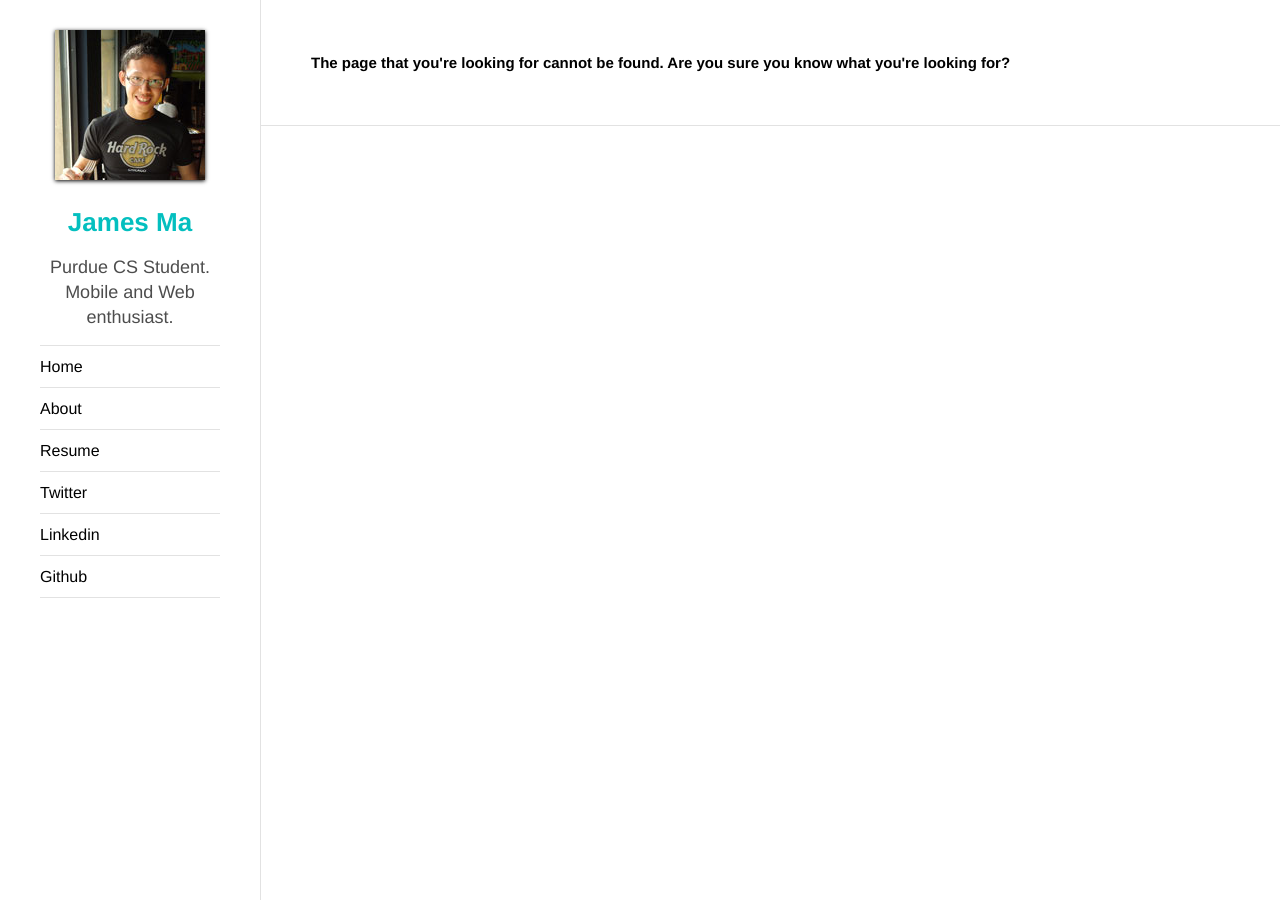
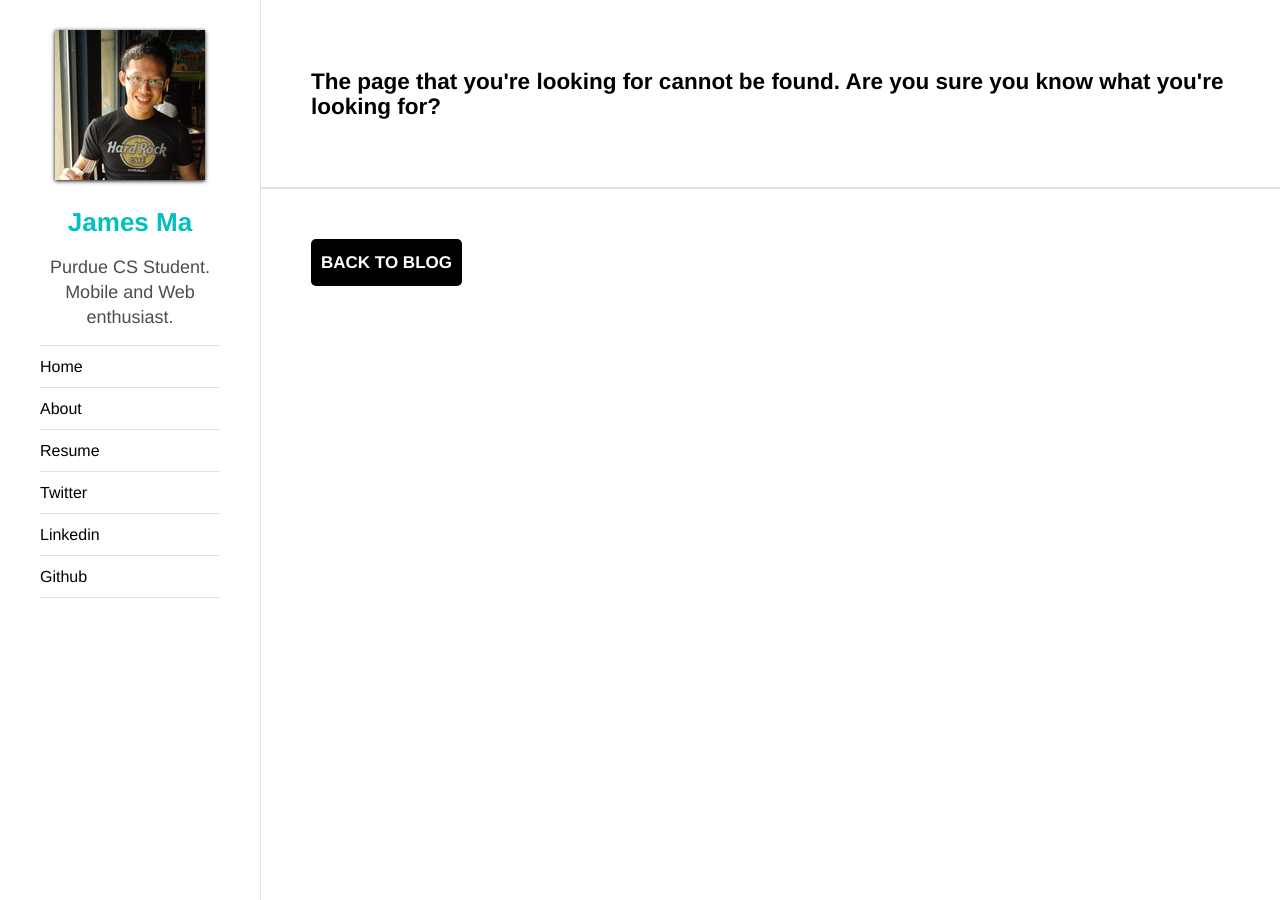
Before and after one commit to jamesma/jamesma.github.io, a Jekyll site: the page built from 404.html, in a window 1280 px wide. Built offline with Jekyll 4.4.1, drawn with Linux system fonts in a browser that asks for light colours; Markdown is read by kramdown in place of the engine named in the settings.

Commit message:
Fine-tuning 404 page.

```diff
--- a/404.html
+++ b/404.html
@@ -4,6 +4,9 @@ layout: base
 
 <section id="main">
 	<header style="border-bottom: 1px solid #E2E2E2;">
-		<b>The page that you're looking for cannot be found. Are you sure you know what you're looking for?</b>
+		<h1>The page that you're looking for cannot be found. Are you sure you know what you're looking for?</h1>
 	</header>
+	<footer>
+		<a class="page_button" href="/">Back to blog</a>
+	</footer>
 </section>
```
Also changed, not shown: about.md (+1 -1 lines), _temp/about.html (renamed from _temp/index.html).
